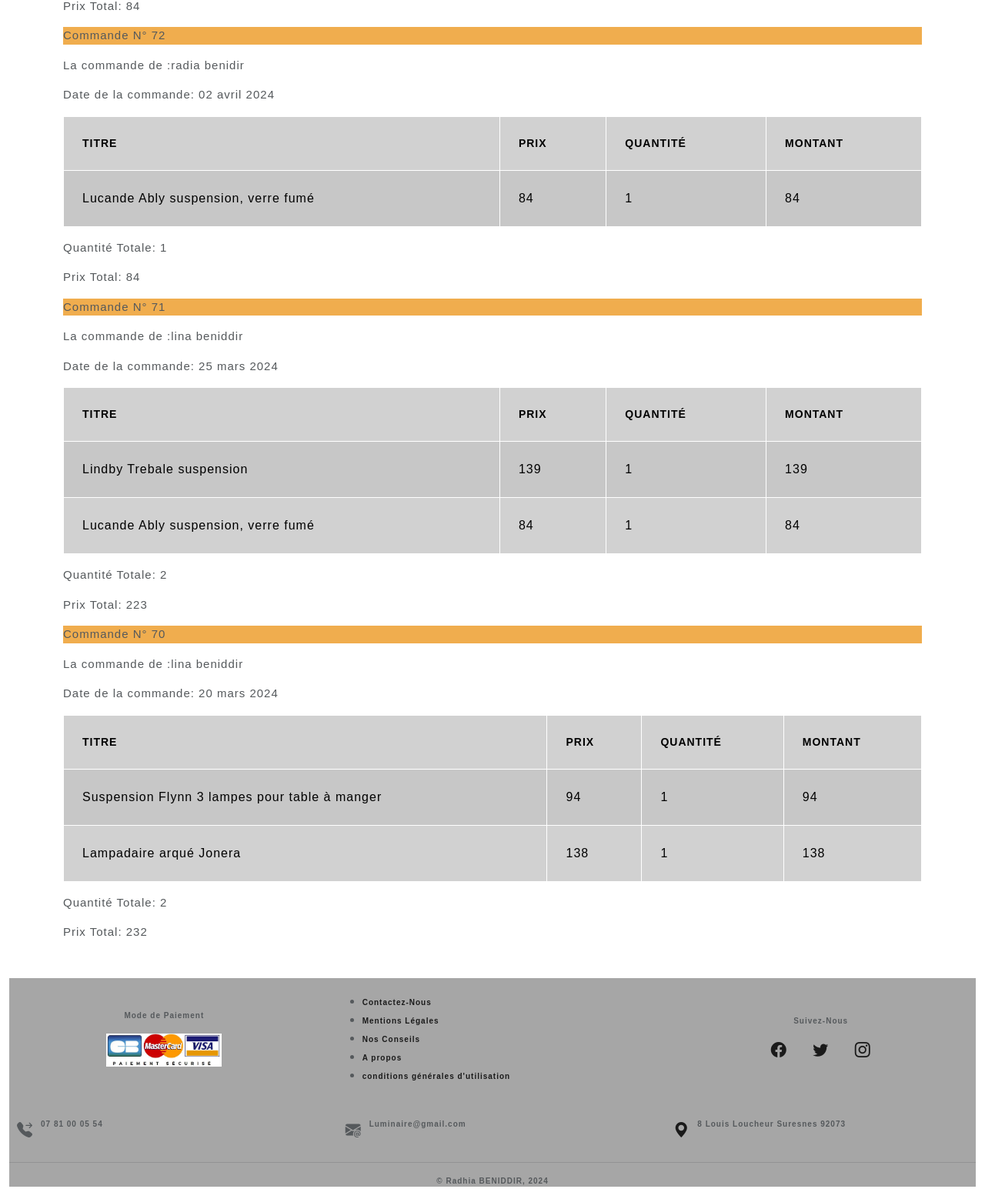
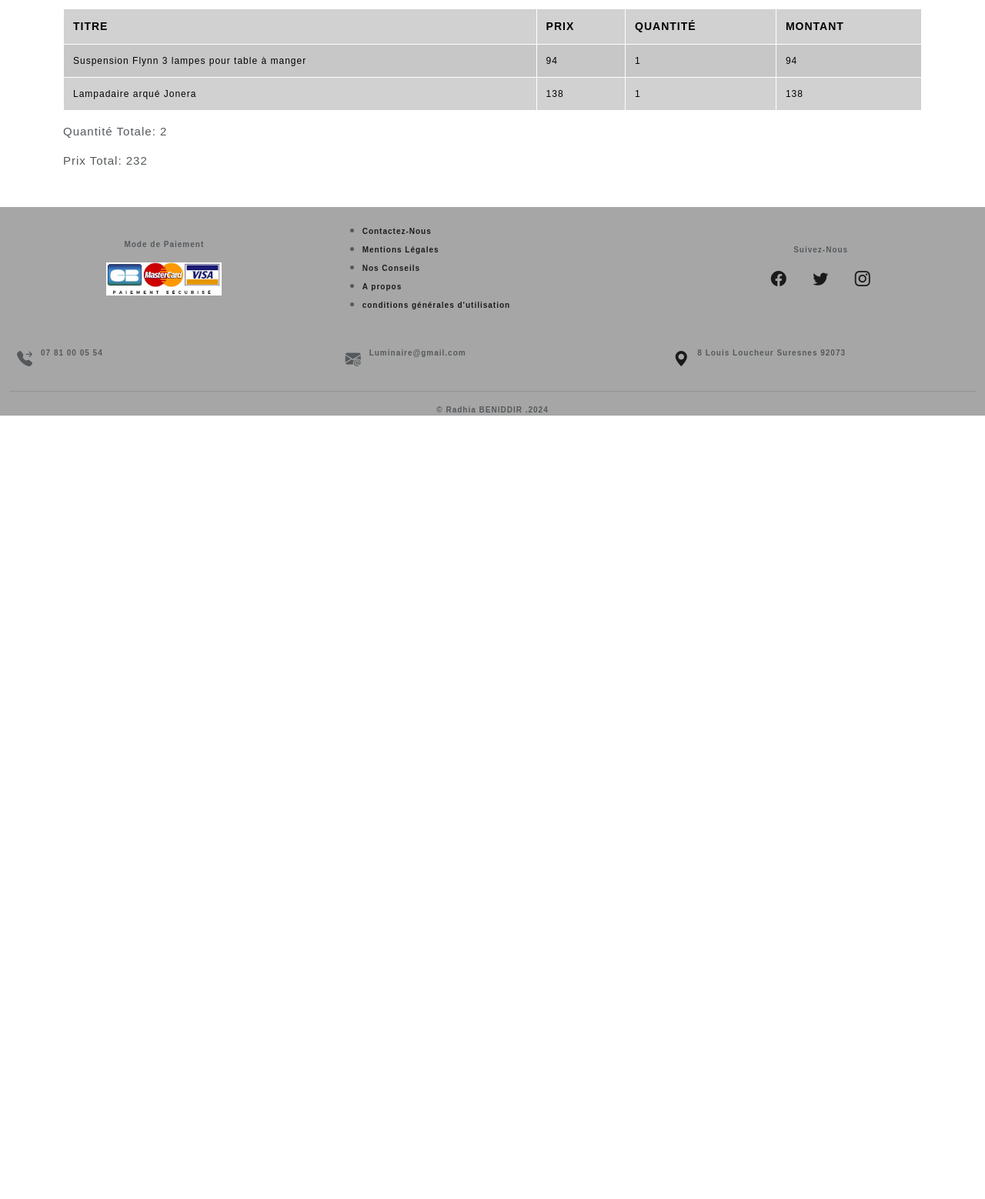
Before and after one commit to beniddir/luminaire, a PHP site: page /admin.php in a window 1280 px wide. Shown: the part 4295-5853 px from the top of the page at 77% size. After the commit the page ends 4835 px from the top, so only its background shows below. Run offline with PHP 8.4, Linux system fonts and the light colour scheme; data comes from the database, SQL or seed files in the repository; some libraries are stand-ins or nearby versions.

Commit message:
commenter

```diff
--- a/admin.php
+++ b/admin.php
@@ -13,18 +13,19 @@ require 'inc/header.inc.php';
     <h2> <span>L</span>es Commandes</h2>
 
     <?php
-
+    // 1 Requête pour récupérer les commandes
     $requete = $pdoLuminaire->query("SELECT * FROM utilisateurs, commandes WHERE commandes.id_utilisateur = utilisateurs.id_utilisateur ORDER BY id_commande DESC");
 
+    // 2 - récupération des résultats
 
     while ($commande = $requete->fetch(PDO::FETCH_ASSOC)) {
-
+        // 2- a  Affichage du nom et prénom de la personne
         echo "<p class=\" bg-warning  \">Commande N° $commande[id_commande]</p>";
 
-        // Affichage du nom et prénom de la personne
+        //2- b Affichage du nom et prénom de la personne
         echo "<p class=\" \">La commande de :$commande[prenom] $commande[nom]</p>";
 
-        // Formatage de la date de la commande
+        //2-c Formatage de la date de la commande
         $date = new DateTime($commande['date_commande'], new DateTimeZone('Europe/Paris'));
         $dateFormatee = IntlDateFormatter::formatObject(
             $date,
@@ -33,7 +34,7 @@ require 'inc/header.inc.php';
         );
         echo "<p>Date de la commande: $dateFormatee</p>";
 
-        // Requête pour récupérer les détails de la commande
+        // 3 Requête pour récupérer les détails de la commande
         $commande_id = $commande['id_commande'];
         $requete1 = $pdoLuminaire->prepare("SELECT * FROM produits,commande_details WHERE
                                                 produits.id_produit = commande_details.id_produit
@@ -42,9 +43,9 @@ require 'inc/header.inc.php';
 
         $requete1->execute(array(':commande_id' => $commande_id));
 
-        // Début du tableau pour afficher les détails de la commande
-        echo "<table class='table table-primary table-striped table-bordered border-light'>";
-        echo "<thead>";
+        // 3- a Début du tableau pour afficher les détails de la commande
+        echo "<table class='table table-primary table-striped table-bordered border-light fs-6 table-sm'>";
+        echo "<thead class='fs-6'>";
         echo "<tr>";
         echo "<th>Titre</th>";
         echo "<th>Prix</th>";
@@ -55,7 +56,7 @@ require 'inc/header.inc.php';
         echo "<tbody>";
 
         while ($commande_details = $requete1->fetch(PDO::FETCH_ASSOC)) {
-            // Affichage des détails de la commande
+            // 3 - bAffichage des détails de la commande
             echo "<tr>";
             echo "<td>$commande_details[titre]</td>";
             echo "<td>$commande_details[prix]</td>";
@@ -68,7 +69,7 @@ require 'inc/header.inc.php';
         echo "</tbody>";
         echo "</table>";
 
-        // Affichage du total de la commande
+        // 2- d Affichage du total de la commande
         echo "<p>Quantité Totale: $commande[quantite_total]</p>";
         echo "<p>Prix Total: $commande[total]</p>";
     }
--- a/assets/css/style.css
+++ b/assets/css/style.css
@@ -372,12 +372,8 @@ h2 {
 
 /* style footer */
 
-
-#containerfooter {
+footer{
   background-color: #a6a6a6;
-  width: 100%;
-
-
 }
 
 footer i {
@@ -401,11 +397,7 @@ footer p {
 
 }
 
-.custom-footer{
-  margin-left: 0;
-  margin-right: 0;
 
-}
 
 
 /*  page apropos */
--- a/exterieur.php
+++ b/exterieur.php
@@ -16,12 +16,13 @@ require 'inc/header.inc.php';
     <h2>Luminaire-Extérieur</h2>
     <p> </p>
     <?php
-    /* 1- Faire la requete */
+    /* 4- Faire la requete */
     $requete = $pdoLuminaire->query("SELECT * FROM produits  WHERE categorie ='exterieur' ");
     // Grâce aux valeur précisées après le LIMIT, je donne d'abord l'information de l'index par lequel je veux commencer (0 est le premier index du tableau) et combien de résultat je veux (16)
     ?>
      <div class="row my-5">
         <?php
+        // recuperer les resultats
         while ($card = $requete->fetch(PDO::FETCH_ASSOC)) {
         ?>
             <div class="col-12 col-md-6 col-lg-3 ">
@@ -60,5 +61,5 @@ require 'inc/header.inc.php';
 
 
 
-<!-- 4 inclure le footer  -->
+<!-- 5 inclure le footer  -->
 <?php require 'inc/footer.inc.php'; ?>
--- a/gestionstock.php
+++ b/gestionstock.php
@@ -22,7 +22,7 @@ require 'inc/header.inc.php';
     echo $contenu;
     ?>
     <div class="col-12">
-    <table class="table table-primary table-striped table-bordered border-dark">
+    <table class="table table-primary table-striped table-bordered border-dark table-sm">
         <thead>
             <tr>
                 <th>Id</th>
--- a/inc/footer.inc.php
+++ b/inc/footer.inc.php
@@ -6,8 +6,8 @@
 
 </html>
 
-<footer class=" container-fluid mt-5 custom-footer " id="footer">
-    <div id="containerfooter">
+<footer class=" container-fluid mt-5  " >
+
         <!-- rangée1 footer -->
         <div class="row">
             <!--  div carte paiement -->
@@ -53,24 +53,24 @@
         </div>
 
         <!--  rangée 2 coordonnées -->
-        <div class="row">
+        <div class="row ">
             <!--  téléphone -->
-            <div class="col-sm-12 col-md-12 col-lg-4 d-flex  align-items-center ">
+            <div class="col-sm-12 col-md-12 col-lg-4 d-flex  align-items-center text-center ">
                 <i class="bi bi-telephone-forward-fill"></i>
                 <p> 07 81 00 05 54</p>
 
             </div>
             <!--  fin téléphone -->
             <!-- email -->
-            <div class="col-sm-12 col-md-12 col-lg-4 d-flex align-items-center ">
+            <div class="col-sm-12 col-md-12 col-lg-4 d-flex align-items-center text-center ">
                 <i class="bi bi-envelope-at-fill"></i>
                 <p> Luminaire@gmail.com</p>
 
 
             </div>
             <!--  fin email -->
-            <!--  adress  -->
-            <div class="col-sm-12 col-md-12 col-lg-4 d-flex align-items-center ">
+            <!--  adresse  -->
+            <div class="col-sm-12 col-md-12 col-lg-4 d-flex align-items-center">
                 <a href="https://www.google.fr/maps/place/8+Bd+Louis+Loucheur,+92150+Suresnes/@48.8599378,2.2111395,16z/data=!3m1!4b1!4m6!3m5!1s0x47e664cb22a29415:0xb5785da3aae22abe!8m2!3d48.8599378!4d2.2137144!16s%2Fg%2F11c5mv02j8?entry=ttu"><i class="bi bi-geo-alt-fill"></i> </a>
                 <p> 8 Louis Loucheur Suresnes 92073 </p>
 
@@ -80,8 +80,8 @@
         </div>
         <!--  fin rangée  coordonnées -->
         <hr>
-        <p class="text-center">&copy; Radhia BENIDDIR, 2024</p>
+        <p class="text-center">&copy; Radhia BENIDDIR .2024</p>
 
-    </div>
-    <!-- footer -->
+
+    <!-- fin footer -->
 </footer>
--- a/inc/header.inc.php
+++ b/inc/header.inc.php
@@ -33,8 +33,6 @@
             <!-- Formulaire de recherche -->
             <div class="col-sm-6 col-md-6 col-lg-4 mt-3">
                 <form class="d-flex h1 form1" role="search" action="recherche.php" method="GET">
-                    <!-- $_SERVER: C'est une superglobale en PHP qui contient plusieurs informations sur le serveur et l'environnement d'exécution.
-['PHP_SELF']: C'est une clé spécifique de la variable $_SERVER qui renvoie le nom du fichier du script PHP en cours d'exécution, y compris le chemin relatif par rapport au répertoire racine du site web. -->
                     <input class="form-control text-center border rounded-pill" type="search" placeholder="Tapez votre recherche ici" aria-label="Search" name="search1">
                     <button class="btn" type="submit" name="submit"><i class="bi bi-search"></i></button>
                 </form>
@@ -90,10 +88,10 @@
 
                         <li><a href="chambreadulte.php" class="dropdown-item">Chambre Adulte</a></li>
                         <li><a href="chambreenfant.php" class="dropdown-item">Chambre Enfant</a> </li>
-
+                    </ul>
                 </li>
 
-            </ul>
+
                 </li>
                 <li> <a href="salon.php" class="nav-link"> éclairage salon</a>
                 </li>
@@ -127,8 +125,9 @@
                     <li class="nav-item">
                         <a class="nav-link" href="commentaire.php">Les Commentaires</a>
 
-                </li <?php } ?> </ul>
-
+                    </li>
+                <?php } ?>
+            </ul>
         </nav>
         <!-- fin  navbar desktop -->
 
@@ -137,7 +136,7 @@
             <i class="bi bi-list" id="bouton">
             </i>
             <p id="pmenu">Menu</p>
-            <div class="modale" >
+            <div class="modale">
                 <div class="navbar-mobile-listes">
                     <ul class="nav ms-3">
                         <li class="nav-item dropdown">
--- a/inscription.php
+++ b/inscription.php
@@ -169,5 +169,6 @@ if (!empty($_POST)) {
     </div>
 </main>
 <?php
+/* 4 inclure le header */
 require "inc/footer.inc.php";
 ?>
--- a/modifprofil.php
+++ b/modifprofil.php
@@ -71,7 +71,7 @@ if (!empty($_POST)) {
 }
 
 
-/* 3- Affichage du header */
+/* donner les valeurs  et inclure de header*/
 
 $title = 'luminaire - Modifiez votre profil';
 $paragraphe = "";
@@ -144,5 +144,6 @@ require 'inc/header.inc.php';
 </main>
 
 <?php
+/*  inclure le footer */
 require 'inc/footer.inc.php';
 ?>
--- a/panier.php
+++ b/panier.php
@@ -86,8 +86,8 @@ require 'inc/header.inc.php';
     <?php } ?>
 
 <!--  tableau  du panier  -->
-    <table class="table table-dark table-striped table-bordered border-light">
-        <thead class="bg-info">
+    <table class="table table-primary table-striped table-bordered border-light table-sm">
+        <thead class="bg-info ">
             <tr>
                 <th>Image</th>
                 <th>Titre</th>
--- a/produits.php
+++ b/produits.php
@@ -73,5 +73,5 @@ if (isset($_GET['action']) && $_GET['action'] == 'suppression' && isset($_GET['i
 
 
 </main>
-
+<!--  inclure le footer -->
 <?php require 'inc/footer.inc.php'; ?>
--- a/recherche.php
+++ b/recherche.php
@@ -89,4 +89,7 @@ if (isset($_GET['search1'])) {
 </div>
 
 
+
+
+<!-- inclure le footer -->
 <?php require 'inc/footer.inc.php'; ?>
--- a/salon.php
+++ b/salon.php
@@ -5,7 +5,7 @@ require 'inc/init.inc.php';
 
 /* 2- Déclaration des variables du header et appel du fichier */
 $title = 'Luminaire - salon';
-$h1='salon';
+$h1 = 'salon';
 /*  3 inclure le header  */
 require 'inc/header.inc.php';
 
@@ -48,7 +48,8 @@ require 'inc/header.inc.php';
                         <p class="text-success"> En stock <?php echo $card['stock'] ?></p>
                         <p class="prix"><?php
 
-                            echo $card['prix'] . " " . "EUR";  ?></p>
+                                        echo $card['prix'] . " " . "EUR";  ?>
+                        </p>
                     </div>
                 </div>
 
```
Also changed, not shown: ajouterunproduit.php (+4 -4 lines), apropos.php (+4 -3 lines), conditionsgenerales.php (+4 -4 lines), search.php (deleted, +0 -58 lines). Lines whose indentation alone changed are shown as unchanged.
